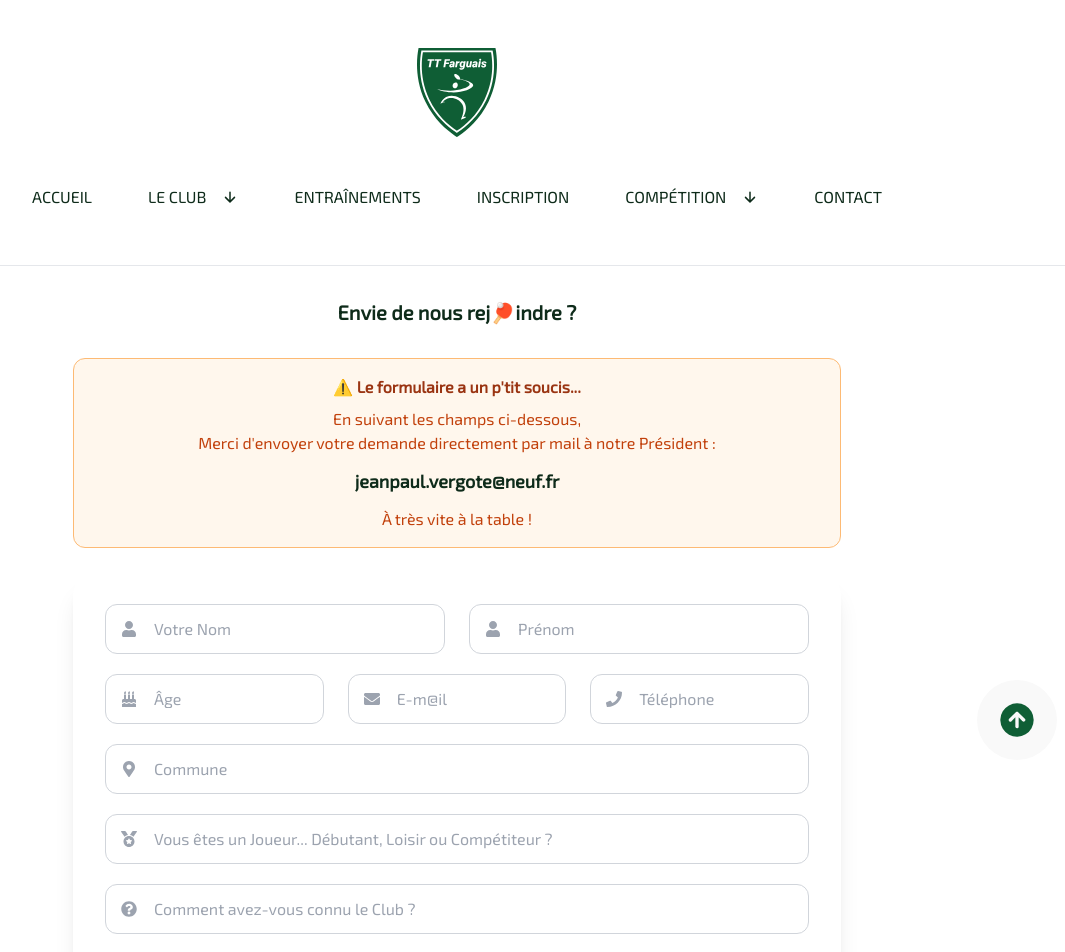
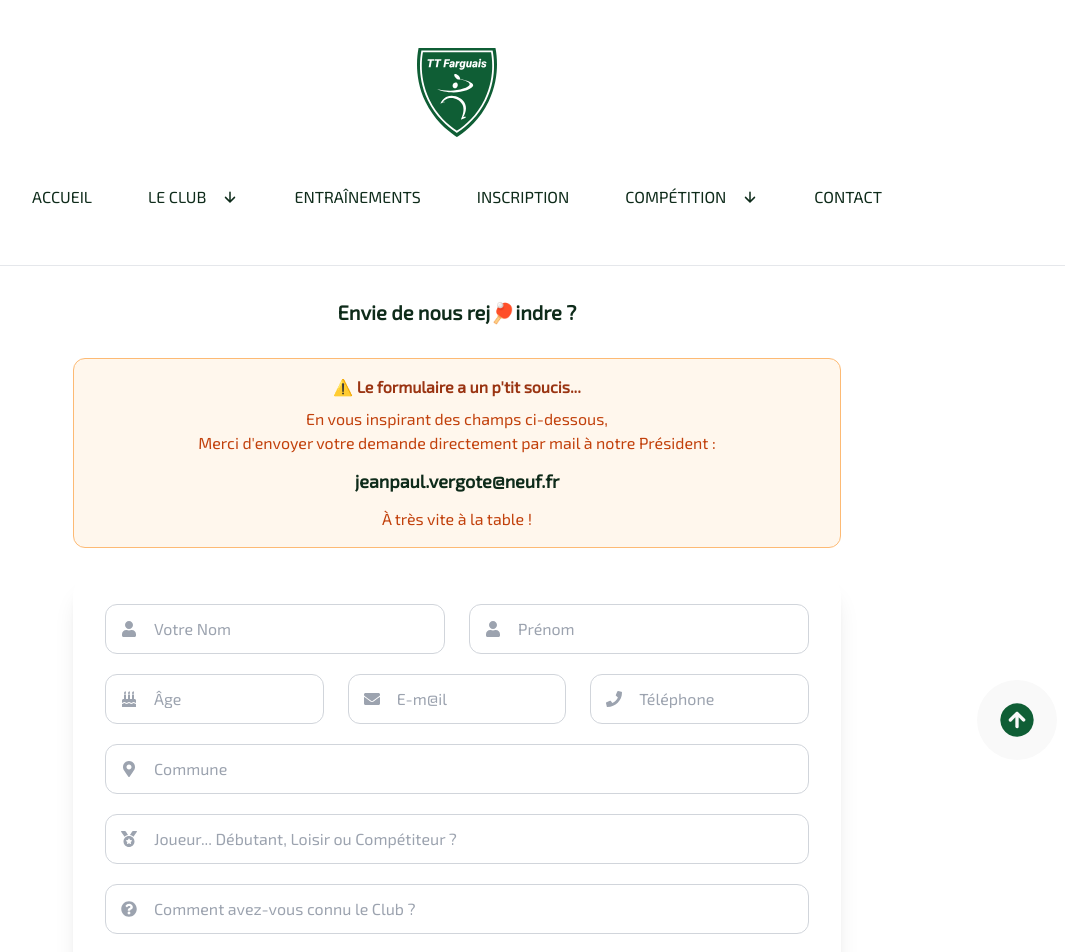
Before and after one commit to ttfarguais/ttfarguais, a Next.js app: page /contact in a window 1280 px wide. Shown: the top 952 px of the page, without its empty margins (183-1248 px from the left). Built offline with nearby package versions, Linux system fonts and the light colour scheme.

Commit message:
Update Contact.jsx

```diff
--- a/app/src/components/Main/contact/Contact.jsx
+++ b/app/src/components/Main/contact/Contact.jsx
@@ -67,7 +67,7 @@ export default function Contact({
         ⚠️ Le formulaire a un p&apos;tit soucis...
       </p>
       <p className="mt-2 text-orange-700">
-        En suivant les champs ci-dessous,<br/>Merci d&apos;envoyer votre demande directement par mail à notre Président :
+        En vous inspirant des champs ci-dessous,<br/>Merci d&apos;envoyer votre demande directement par mail à notre Président :
       </p>
 
       <p className="mt-3 text-lg font-bold select-all">
@@ -217,7 +217,7 @@ export default function Contact({
               />
 {(touched.tel || isSubmitted) && !validatePhone() && (
    <p className="text-red-600 text-sm mt-2">
-    Celui là je l&apos;ai déjà !
+    Celui là il va pas sonner !
   </p>
 )}
  </div>
@@ -268,7 +268,7 @@ export default function Contact({
                 formData.typePlayer ? "text-gray-900" : "text-gray-400"
               }`}
             >
-              <option value="">Vous êtes un Joueur... Débutant, Loisir ou Compétiteur ?</option>
+              <option value="">Joueur... Débutant, Loisir ou Compétiteur ?</option>
 
               {playerType.map((type, index) => (
                 <option key={index} value={type.title}>
```
